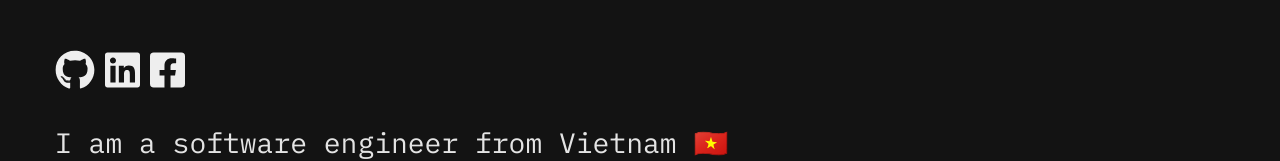
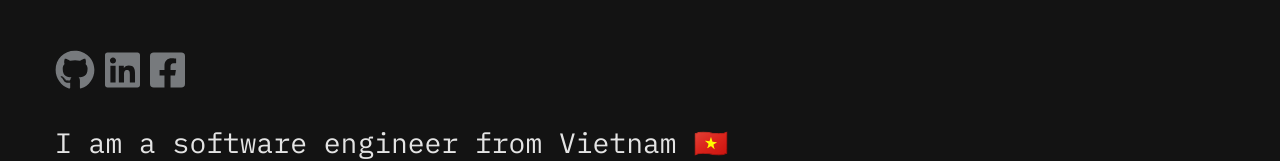
Before and after one commit to quyctd/quyctd.github.io, a React (Create React App) app: page / in a window 1280 px wide. Shown: the part 208-369 px from the top of the page. Built offline with nearby package versions, Linux system fonts and the light colour scheme.

Commit message:
Update icon styles

```diff
--- a/src/components/index.module.scss
+++ b/src/components/index.module.scss
@@ -30,9 +30,11 @@
   font-size: 40px;
   a {
     margin-right: 10px;
-    color: #eee;
+    opacity: 0.5;
+    color: #dae1e7;
     &:hover {
-      color: #808080;
+      opacity: 1;
+      color: #eee;
     }
   }
 }
```
